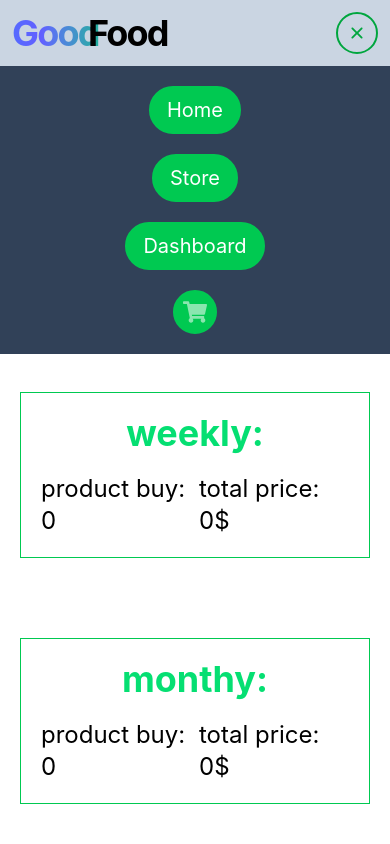
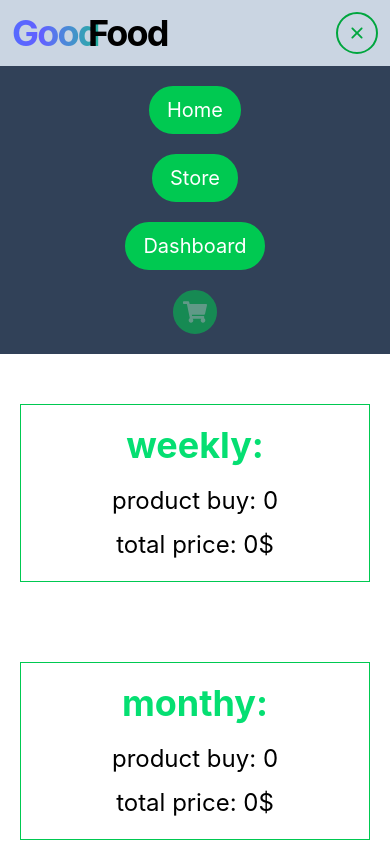
Before and after one commit to ahmedabdelhalemmohamed/E-commerce-food-react, a React (Vite) app: page /dashboard in a window 390 px wide. Both pictures are taken after a click on the icon 357 px from the left and 33 px from the top of the page. Built offline with nearby package versions, Linux system fonts and the light colour scheme.

Commit message:
finished the project

```diff
--- a/src/components/Navbar.jsx
+++ b/src/components/Navbar.jsx
@@ -1,12 +1,14 @@
-import React, { useState } from 'react'
+import React, { useContext, useState } from 'react'
 import { FaShoppingCart } from "react-icons/fa";
 import { MdOutlineMenu } from "react-icons/md";
 import { IoIosClose } from "react-icons/io";
 import { Link } from 'react-router-dom';
+import { storeContext } from '../context/StoreContext';
 
 const Navbar = () => {
 
   const [openMenu, setOpenMenu] = useState(false);
+  const {selectedProducts} = useContext(storeContext);
 
   return (
     <div >
@@ -21,7 +23,7 @@ const Navbar = () => {
             <li className='bg-green-500 py-2 px-4 rounded-full border-2 border-green-500 hover:bg-white hover:text-green-600 transition'><Link to="/">Home</Link></li>
             <li className='bg-green-500 py-2 px-4 rounded-full border-2 border-green-500 hover:bg-white hover:text-green-600 transition'><Link to="/shopping">Store</Link></li>
             <li className='bg-green-500 py-2 px-4 rounded-full border-2 border-green-500 hover:bg-white hover:text-green-600 transition'><Link to="/dashboard">Dashboard</Link></li>
-            <li className={`bg-green-500 border-2 border-green-500 rounded-full p-2 hover:bg-white  transition flex items-center animate-pulse` }><Link to="/basket"><FaShoppingCart className="text-2xl text-white hover:text-green-500 transition"/></Link></li>
+            <li data-count={selectedProducts.length} className={`bg-green-500 border-2 border-green-500 rounded-full p-2 hover:bg-white  transition flex items-center animate-pulse  ${selectedProducts.length > 0 ? "relative before:absolute before:content-[attr(data-count)] before:w-5 before:h-5 before:flex before:justify-center before:items-center  before:rounded-full before:bg-red-400 before:-left-2 before:-top-2 before:p-1 before:text-xs" : ""} ` }><Link to="/basket"><FaShoppingCart className="text-2xl text-white hover:text-green-500 transition"/></Link></li>
           </ul>
         </div>
         <div className='text-green-600 border-2 rounded-full hover:bg-green-600 hover:text-white hover:border-white-600 p-1 sm:hidden'>
@@ -41,7 +43,7 @@ const Navbar = () => {
             <li className='bg-green-500 py-2 px-4 rounded-full border-2 border-green-500 hover:bg-white hover:text-green-600 transition' onClick={() => setOpenMenu((prev) => !prev)}><Link to="/">Home</Link></li>
             <li className='bg-green-500 py-2 px-4 rounded-full border-2 border-green-500 hover:bg-white hover:text-green-600 transition' onClick={() => setOpenMenu((prev) => !prev)}><Link to="/shopping">Store</Link></li>
             <li className='bg-green-500 py-2 px-4 rounded-full border-2 border-green-500 hover:bg-white hover:text-green-600 transition'><Link to="/dashboard">Dashboard</Link></li>
-            <li className='bg-green-500 border-2 border-green-500 rounded-full p-2 hover:bg-white  transition' onClick={() => setOpenMenu((prev) => !prev)}><Link to="/basket" className='flex items-center animate-pulse'><FaShoppingCart className="text-2xl text-white hover:text-green-500 transition"/></Link></li>
+            <li data-count={selectedProducts.length} className={`bg-green-500 border-2 border-green-500 rounded-full p-2 hover:bg-white  transition flex items-center animate-pulse  ${selectedProducts.length > 0 ? "relative before:absolute before:content-[attr(data-count)] before:w-5 before:h-5 before:flex before:justify-center before:items-center  before:rounded-full before:bg-red-400 before:-left-2 before:-top-2 before:p-1 before:text-xs" : ""} ` } onClick={() => setOpenMenu((prev) => !prev)}><Link to="/basket" className={`flex items-center animate-pulse`}><FaShoppingCart className="text-2xl text-white hover:text-green-500 transition"/></Link></li>
           </ul>
         </div>
         )
--- a/src/components/Products.jsx
+++ b/src/components/Products.jsx
@@ -41,7 +41,7 @@ const Products = ({ category, price }) => {
         ) : category === "All" && price === item.price + "$" ? (
           <div
             key={index}
-            className={`relative ${item.discount ? "before:absolute before:content-['discount'] before:-left-[-10px] before:-top-[10px] before:bg-slate-500 before:p-3 before:rounded-full before:text-white" : ""} flex flex-col items-center gap-2  p-5 rounded-lg bg-gradient-to-r from-green-500/50 to-green-700`}
+            className={`relative ${item.discount ? "before:absolute before:content-['discount'] before:-left-[-10px] before:-top-[10px] before:bg-slate-500 before:p-3 before:rounded-full before:text-white before:animate-pulse" : ""} flex flex-col items-center gap-2  p-5 rounded-lg bg-gradient-to-r from-green-500/50 to-green-700`}
           >
             {" "}
             <img
@@ -63,7 +63,7 @@ const Products = ({ category, price }) => {
         ) : category === item.category && price === "All" ? (
           <div
             key={index}
-            className={`relative ${item.discount ? "before:absolute before:content-['discount'] before:-left-[-10px] before:-top-[10px] before:bg-slate-500 before:p-3 before:rounded-full before:text-white" : ""} flex flex-col items-center gap-2  p-5 rounded-lg bg-gradient-to-r from-green-500/50 to-green-700`}
+            className={`relative ${item.discount ? "before:absolute before:content-['discount'] before:-left-[-10px] before:-top-[10px] before:bg-slate-500 before:p-3 before:rounded-full before:text-white before:animate-pulse" : ""} flex flex-col items-center gap-2  p-5 rounded-lg bg-gradient-to-r from-green-500/50 to-green-700`}
           >
             {" "}
             <img
@@ -85,7 +85,7 @@ const Products = ({ category, price }) => {
         ) : category === item.category && price === item.price + "$" ? (
           <div
             key={index}
-            className={`relative ${item.discount ? "before:absolute before:content-['discount'] before:-left-[-10px] before:-top-[10px] before:bg-slate-500 before:p-3 before:rounded-full before:text-white" : ""} flex flex-col items-center gap-2  p-5 rounded-lg bg-gradient-to-r from-green-500/50 to-green-700`}
+            className={`relative ${item.discount ? "before:absolute before:content-['discount'] before:-left-[-10px] before:-top-[10px] before:bg-slate-500 before:p-3 before:rounded-full before:text-white before:animate-pulse" : ""} flex flex-col items-center gap-2  p-5 rounded-lg bg-gradient-to-r from-green-500/50 to-green-700`}
           >
             {" "}
             <img
--- a/src/pages/Dashboard.jsx
+++ b/src/pages/Dashboard.jsx
@@ -6,12 +6,12 @@ const Dashboard = () => {
     const {selectedProducts} = useContext(storeContext)
 
   return (
-    <div className='grid grid-cols-1 sm:grid-cols-2 lg:grid-cols-3'>
+    <div className='grid grid-cols-1  lg:grid-cols-3'>
         <div className='border border-green-500 mt-20 mx-5 p-5 space-y-5'>
             <div className='text-center font-bold text-4xl text-green-400'>
                 <h1>Today:</h1>
             </div>
-            <div className='text-2xl flex justify-between'>
+            <div className='text-2xl flex justify-center  space-y-3 sm:space-y-0 sm:justify-between flex-wrap sm:flex-nowrap'>
                 <p>product buy: {selectedProducts.length}</p>
                 <p>total price: {selectedProducts.reduce((total, product) => total + product.price, 0)}$</p>
             </div>
@@ -21,7 +21,7 @@ const Dashboard = () => {
             <div className='text-center font-bold text-4xl text-green-400'>
                 <h1>weekly:</h1>
             </div>
-            <div className='text-2xl flex justify-between'>
+            <div className='text-2xl flex justify-center  space-y-3 sm:space-y-0 sm:justify-between flex-wrap sm:flex-nowrap'>
                 <p>product buy: {selectedProducts.length}</p>
                 <p>total price: {selectedProducts.reduce((total, product) => total + product.price, 0)}$</p>
             </div>
@@ -31,7 +31,7 @@ const Dashboard = () => {
             <div className='text-center font-bold text-4xl text-green-400'>
                 <h1>monthy:</h1>
             </div>
-            <div className='text-2xl flex justify-between'>
+            <div className='text-2xl flex justify-center  space-y-3 sm:space-y-0 sm:justify-between flex-wrap sm:flex-nowrap'>
                 <p>product buy: {selectedProducts.length}</p>
                 <p>total price: {selectedProducts.reduce((total, product) => total + product.price, 0)}$</p>
             </div>
```
